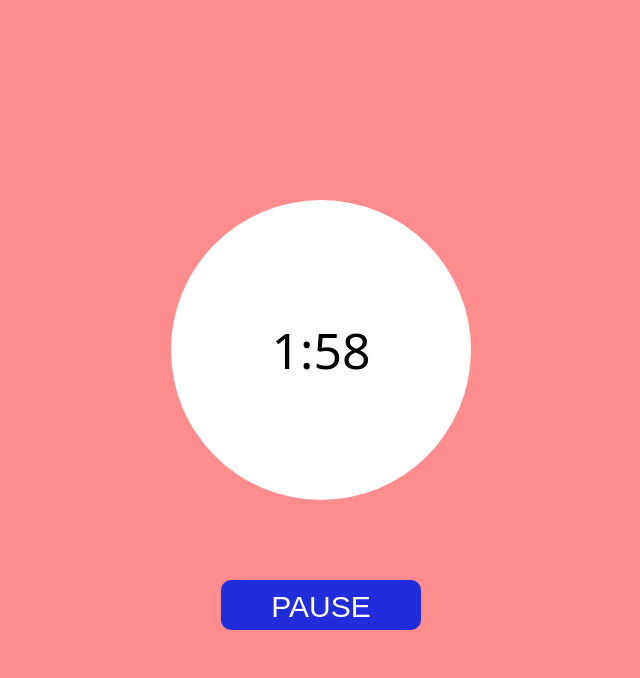
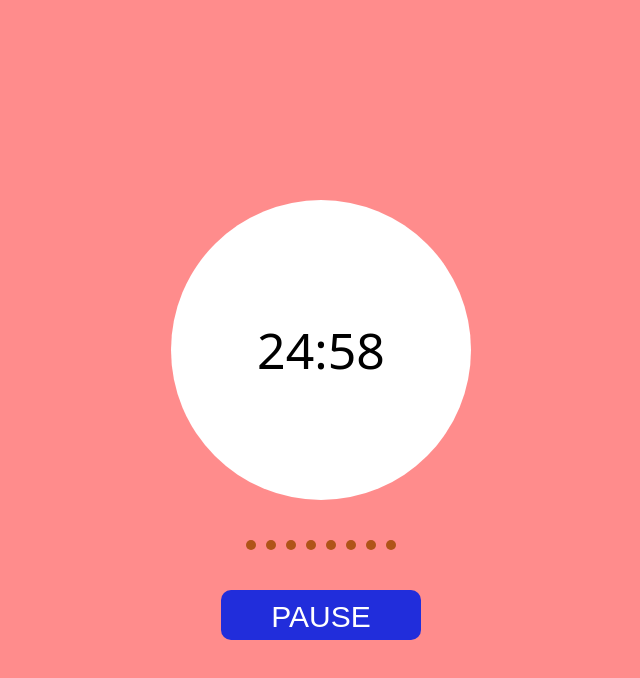
Before and after one commit to Ramiro-Zarate/Pomodoro, a plain HTML site: page index.html in a window 1280 px wide. Both pictures are taken after a click on the button "START". Shown: the whole page, without its empty margins (319-959 px from the left). Drawn offline with Linux system fonts and the light colour scheme.

Commit message:
Añadida barra de progreso e icon

```diff
--- a/index.html
+++ b/index.html
@@ -4,15 +4,23 @@
     <meta charset="UTF-8">
     <meta name="viewport" content="width=device-width, initial-scale=1.0">
     <link rel="stylesheet" href="./style.css">
-    <title>Pomodoro</title>
+    <link rel="icon" href="./assets/image.png">
+    <title>Pomodoro Timer</title>
 </head>
 <body>
     <main>
         <div class="tiempo">
             25:00
         </div>
-        <div class="progreso">
-
+        <div class="seccionProgreso">
+            <div class="progreso"></div>
+            <div class="progreso"></div>
+            <div class="progreso"></div>
+            <div class="progreso"></div>
+            <div class="progreso"></div>
+            <div class="progreso"></div>
+            <div class="progreso"></div>
+            <div class="progreso"></div>
         </div>
         <div class="boton">
             <button id="button">start</button>
--- a/script.js
+++ b/script.js
@@ -1,10 +1,13 @@
 let button = document.querySelector('#button');
 let timer = document.querySelector('.tiempo');
+let barraProgreso = document.querySelectorAll('.progreso')
+let contador = 0
+
 
 let estaCorriendo = false //para configurar el boton inicio
 let intervalo = null
 
-let tiempoRestante = 2*60 //pasa los minutos a segundos
+let tiempoRestante = 25*60 //pasa los minutos a segundos
 let descanosCorto = 5*60
 let estado = 'trabajo'
 
@@ -25,6 +28,10 @@ const inicio = () =>{
             tiempoRestante--;
             contadorActualizado(tiempoRestante);
             if (tiempoRestante === 0){
+                if (contador<barraProgreso.length){
+                    barraProgreso[contador].classList.add('completado');
+                }
+                contador++;
                 alert('Descansa!');
                 estado = 'descanso'
         }
--- a/style.css
+++ b/style.css
@@ -1,9 +1,11 @@
 :root{
     --bg-color: rgb(255 140 140);
     --tm-color: #ffffff;
-    --btn-color: rgb(145 33 33);
+    --btn-color: rgb(145, 33, 33);
     --btn-active: rgb(33, 45, 219);
     --bg-descanso: rgb(44, 165, 161);
+    --bg-progreso: rgb(175, 84, 24);
+    --bg-progesoActive: rgb(0, 114, 0);
 }
 
 body{
@@ -44,11 +46,30 @@ button{
     background-color: var(--btn-color);
     font-size: 30px;
     text-transform: uppercase;
-    margin-top: 80px;
+    margin-top: 40px;
     transition: .5s all;
 }
 
 button:hover{
     opacity: .5;
-    scale: 1.1;
+    scale: 1.01;
 }
+
+.seccionProgreso{
+    margin-top: 40px;
+    display: flex;
+    align-items: center;
+    gap: 10px;
+}
+
+.progreso{
+    width: 10px;
+    height: 10px;
+    border-radius: 50%;
+    background-color: var(--bg-progreso);
+    transition: .3s all;
+}
+
+.completado{
+    background-color: var(--bg-progesoActive);
+}
```
Also changed, not shown: assets/image.png (added).
